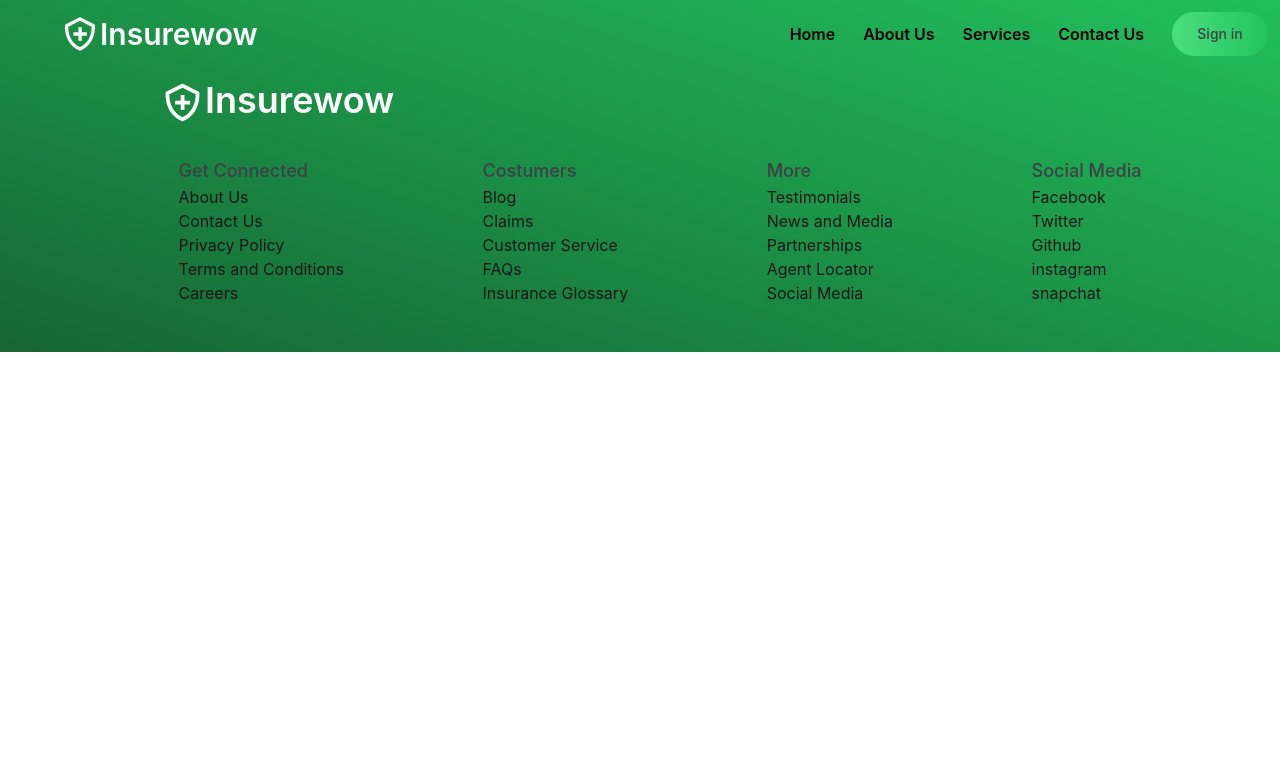
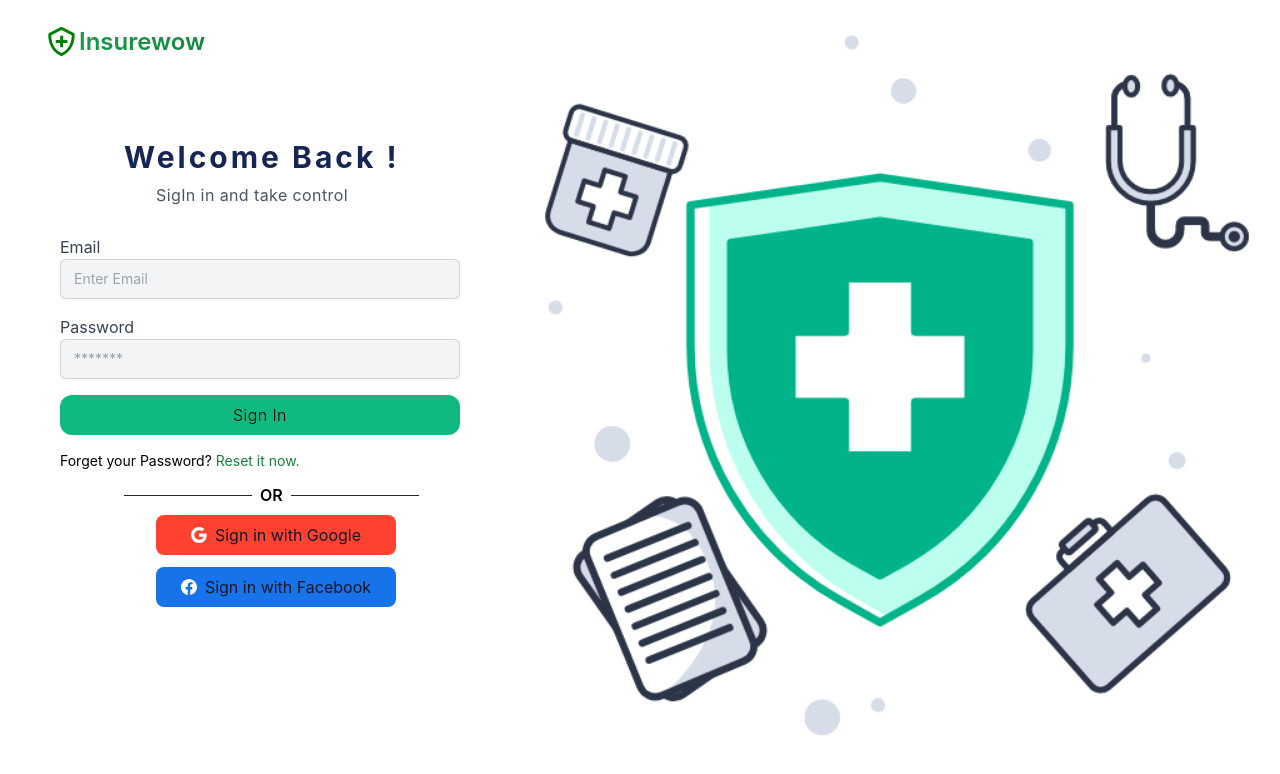
Before and after one commit to LuCiFeRMORGAN047/insurewow, a React (Vite) app in the folder pf/: page /signin in a window 1280 px wide. Shown: the top 774 px of the page. Built offline with nearby package versions, Linux system fonts and the light colour scheme.

Commit message:
sign in page

```diff
--- a/pf/src/components/appshell/Navbar.jsx
+++ b/pf/src/components/appshell/Navbar.jsx
@@ -21,9 +21,11 @@ const Navbar = () => {
             <li className='hover:text-green-500 cursor-pointer transition-all delay-40 hover:border-b-2 border-green-400  '>Services</li>
             <li className='hover:text-green-500 cursor-pointer transition-all delay-40 hover:border-b-2 border-green-400  '>Contact Us</li>
             <li className=''>
+              <Link to={'/signin'}>
+
               <button className='bg-gradient-to-r text-sm font-medium  from-green-400 to-green-500 p-3  rounded-3xl hover:cursor-pointer text-neutral-700  hover:scale-[1.04] active:scale-[0.99] w-[6rem] '>
                 Sign in
-              </button>
+              </button></Link>
             </li>
             </ul>
 
--- a/pf/src/components/index/Consult.jsx
+++ b/pf/src/components/index/Consult.jsx
@@ -17,9 +17,9 @@ const Consult = () => {
            <p className=' font-normal text-sm text-gray-600 '>
                 call us now
            </p>
-           <span className='bg-green-500 h-[4rem]  hover:cursor-pointer p-3 rounded-2xl w-[4rem] grid
+           <span className='bg-green-500 h-[3rem] hover:cursor-pointer mt-2 p-3 rounded-2xl w-[3rem] grid
             place-content-center'>
-           <FiPhoneCall  fill='white' color='white' size={30}/>
+           <FiPhoneCall  fill='white' color='white' size={20}/>
            </span>
            </div>
         </div>
@@ -34,9 +34,9 @@ const Consult = () => {
            <p className=' font-normal  text-sm text-gray-600'>
                 call us now
            </p>
-           <span className='bg-green-500 h-[4rem] hover:cursor-pointer p-3 rounded-2xl w-[4rem] grid
+           <span className='bg-green-500 h-[3rem] hover:cursor-pointer mt-2 p-3 rounded-2xl w-[3rem] grid
             place-content-center'>
-           <FiPhoneCall  fill='white' color='white' size={30}/>
+           <FiPhoneCall  fill='white' color='white' size={20}/>
            </span>
            </div>
         </div>
--- a/pf/src/index.css
+++ b/pf/src/index.css
@@ -7,3 +7,10 @@ html , body{
 @tailwind base;
 @tailwind components;
 @tailwind utilities;
+
+.google{
+  background-color: #ff3e2cfb;
+}
+.facebook{
+  background-color: #1773ea;
+}
--- a/pf/src/main.jsx
+++ b/pf/src/main.jsx
@@ -5,7 +5,7 @@ import Index from './pages/Index.jsx'
 import {BrowserRouter, Route, Routes, useLocation} from 'react-router-dom'
 import Appshell from './components/appshell/Appshell.jsx'
 import Dashboard from './pages/Dashboard'
-
+import SignIn from './pages/SignIn'
   const Rts = [
     {
       path : '/',
@@ -16,11 +16,16 @@ const APP_RTS = [
   {
     path : '/app/dashboard',
     element : <Dashboard/>
-  }
+  },
+
 ]
  function Insure(){
   const {pathname} = useLocation()
-  if(pathname.startsWith('/app')){
+  if(pathname.startsWith('/app') || pathname.startsWith('/signin')){
+    APP_RTS.push({
+      path : '/signin',
+      element : <SignIn/>
+    })
     return(<Routes>
           {
             APP_RTS.map((props,i)=>(
--- a/pf/src/pages/Index.jsx
+++ b/pf/src/pages/Index.jsx
@@ -9,6 +9,7 @@ import Consult from '../components/index/Consult'
 
 
 const Index = () => {
+
   return (
    <>
    <Hero/>
--- /dev/null
+++ b/pf/src/pages/SignIn.jsx
@@ -0,0 +1,57 @@
+import React from 'react'
+import gg from '../assets/gg.gif'
+import { Link } from 'react-router-dom'
+import {BiShieldPlus} from 'react-icons/bi'
+import {BsGoogle ,BsFacebook} from 'react-icons/bs'
+const SignIn = () => {
+  return (
+    <div className=' bg-white flex w-full h-[100vh]'>
+    <div className='flex-[1] p-3'>
+    <Link to={'/'}>
+    <div className=' mt-3 pl-8 text-2xl items-center bg-gradient-to-r bg-clip-text text-transparent from-green-600 to-green-800 bg- font-semibold  flex cursor-pointer  '>
+        <BiShieldPlus color='green'   size={35}/>
+        <span>
+        Insurewow
+        </span>
+
+      </div>
+    </Link>
+     <h1 className=' mt-[5rem] pl-[7rem]  font-bold text-blue-950 tracking-widest text-3xl'>Welcome Back ! </h1>
+    <p className=' tracking-wide font-normal pl-[9rem] mt-2  text-gray-600 text-md  '>
+        SigIn in and take control
+    </p>
+    <div className='flex flex-col pl-[3rem] gap-y-4'>
+    <div className='flex flex-col mt-7  '>
+         <label className='text-md text-gray-700'>Email</label>
+         <input type='email' name='email' className=' bg-gray-100 focus:outline-none w-[25rem]   rounded-md border-0 px-3.5 py-2 text-neutral-900 shadow-sm ring-1  ring-inset ring-neutral-300 placeholder:text-gray-400 focus:ring-2 focus:ring-inset focus:ring-emerald-600 sm:text-sm sm:leading-6' placeholder='Enter Email'/>
+    </div>
+    <div className='flex flex-col   '>
+         <label className='text-md text-gray-700'>Password</label>
+         <input type='password' name='password' id='password' className=' bg-gray-100 focus:outline-none w-[25rem]   rounded-md border-0 px-3.5 py-2 text-neutral-900 shadow-sm ring-1  ring-inset ring-neutral-300 placeholder:text-gray-400 focus:ring-2 focus:ring-inset focus:ring-emerald-600 sm:text-sm sm:leading-6' placeholder='*******'/>
+    </div>
+    <button className='active:scale-[0.99] font-light tracking-wide bg-emerald-500 rounded-xl   p-2 w-[25rem] '>
+        Sign In
+    </button>
+    <p className='text-sm  '>
+        Forget your Password? <span className=' hover:cursor-pointer text-green-700'>
+        Reset it now.
+            </span>
+    </p>
+
+    </div>
+    <span className=' font-semibold pl-[7rem] mt-3 flex items-center gap-x-2'><hr className=' border-1 border-neutral-800 w-[8rem]'/>OR<hr className=' border-1 border-neutral-800 w-[8rem]'/></span>
+    <button className='gap-x-2 mt-2 font-normal  text-gray-900 google ml-[9rem]  rounded-lg flex items-center justify-center active:scale-[0.99]   p-2 w-[15rem]'>
+        <BsGoogle color='white' />
+        Sign in with Google
+    </button>
+    <button className='gap-x-2 mt-3 font-normal text-gray-900 facebook ml-[9rem]  rounded-lg flex items-center justify-center active:scale-[0.99]   p-2 w-[15rem]'>
+        <BsFacebook color='white' />
+        Sign in with Facebook
+    </button>
+    </div>
+        <img src={gg}/>
+        </div>
+  )
+}
+
+export default SignIn
```
Also changed, not shown: pf/src/assets/gg.gif (added).
